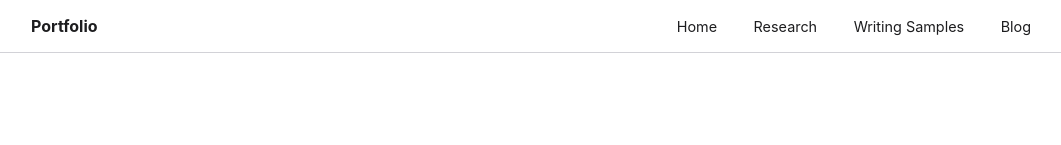
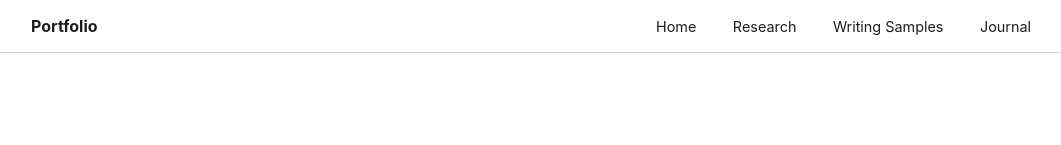
Before and after one commit to Brennan-Page/Brennan-Page.github.io, a plain HTML site: page writing.html in a window 1280 px wide. Shown: the top 145 px of the page, without its empty margins (109-1170 px from the left). Drawn offline with Linux system fonts and the light colour scheme.

Commit message:
Update writing.html
Because changed blog to journal

```diff
--- a/writing.html
+++ b/writing.html
@@ -25,7 +25,7 @@
             <a href="index.html">Home</a>
             <a href="research.html">Research</a>
             <a href="writing.html">Writing Samples</a>
-            <a href="blog.html">Blog</a>
+            <a href="journal.html">Journal</a>
         </div>
     </div>
 </nav>
```
